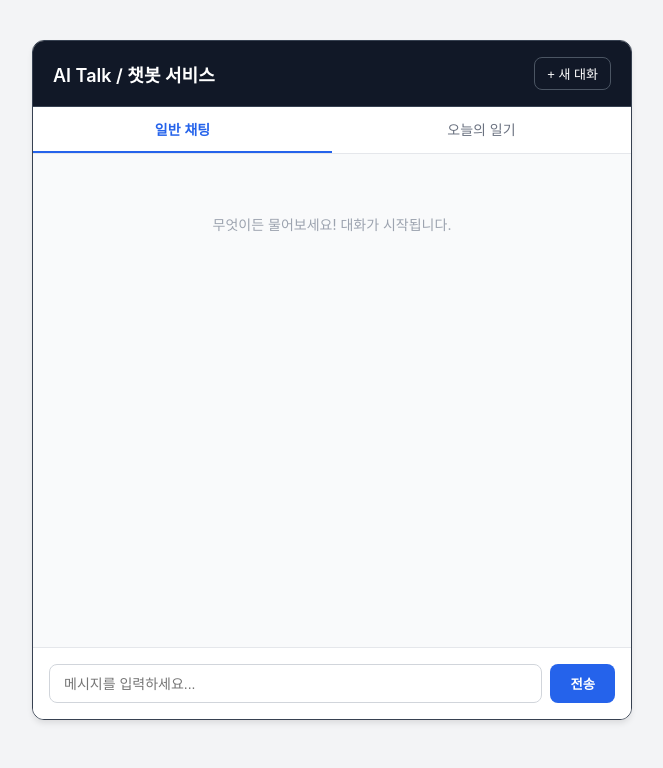
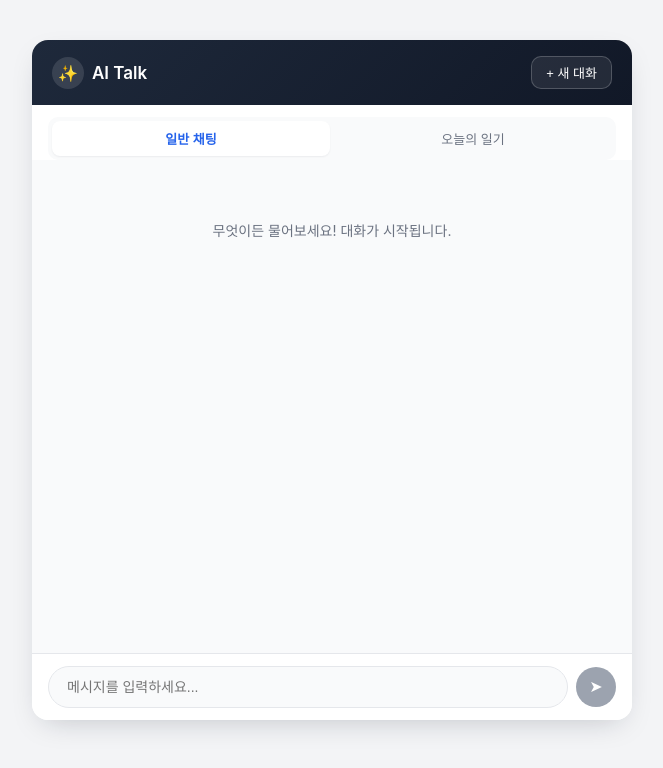
Before and after one commit to lym-bin/ai-chat-app, a React (Vite) app: page / in a window 1280 px wide. Shown: the top 768 px of the page, without its empty margins (308-971 px from the left). Built offline with nearby package versions, Linux system fonts and the light colour scheme; no server answers.

Commit message:
style: 디자인 다듬기 (색상 토큰, 헤더/탭/입력창/말풍선 리디자인)

```diff
--- a/src/App.tsx
+++ b/src/App.tsx
@@ -203,7 +203,11 @@ export default function App() {
       <ChatHeader onNewChat={handleNewChat} />
       <ModeTabs mode={mode} onChange={handleModeChange} />
       {isDiary && <DiaryHistory entries={diaryEntries} />}
-      <MessageList messages={messages} loading={loading} onRetry={handleRetry} />
+      <MessageList
+        messages={messages}
+        loading={loading}
+        onRetry={handleRetry}
+      />
       <ChatInput
         input={input}
         loading={loading}
@@ -224,11 +228,10 @@ const Container = styled.div`
   margin: 40px auto;
   display: flex;
   flex-direction: column;
-  border: 1px solid #374151;
-  border-radius: 12px;
+  border-radius: var(--radius-md);
   overflow: hidden;
-  background: #ffffff;
-  box-shadow: 0 4px 6px -1px rgba(0, 0, 0, 0.1);
+  background: var(--color-surface);
+  box-shadow: var(--shadow-card);
 
   @media (max-width: 640px) {
     max-width: 100%;
--- a/src/GlobalStyle.tsx
+++ b/src/GlobalStyle.tsx
@@ -1,13 +1,30 @@
-// src // GlobalStyle.tsx 전역 스타일 (body 여백 제거, 배경, 폰트)
+// src // GlobalStyle.tsx 전역 스타일 (디자인 토큰, body 여백 제거, 배경, 폰트)
 import { createGlobalStyle } from "styled-components";
 
+// 색상,라운드값,그림자 CSS 변수
 export const GlobalStyle = createGlobalStyle`
+  :root {
+    --color-primary: #2563eb;
+    --color-primary-hover: #1d4ed8;
+    --color-bg: #f3f4f6;
+    --color-surface: #ffffff;
+    --color-surface-alt: #f9fafb;
+    --color-border: #e5e7eb;
+    --color-text: #1f2937;
+    --color-text-muted: #6b7280;
+    --radius-sm: 10px;
+    --radius-md: 16px;
+    --radius-lg: 24px;
+    --shadow-bubble: 0 1px 2px rgba(15, 23, 42, 0.06);
+    --shadow-card: 0 10px 30px -12px rgba(15, 23, 42, 0.25);
+  }
+
   * {
     box-sizing: border-box;
   }
   body {
     margin: 0;
-    background: #f3f4f6;
+    background: var(--color-bg);
     font-family: -apple-system, BlinkMacSystemFont, "Segoe UI", Roboto,
       "Apple SD Gothic Neo", "Malgun Gothic", sans-serif;
   }
--- a/src/components/ChatHeader.tsx
+++ b/src/components/ChatHeader.tsx
@@ -9,7 +9,10 @@ interface Props {
 export default function ChatHeader({ onNewChat }: Props) {
   return (
     <HeaderContainer>
-      <Title>AI Talk / 챗봇 서비스</Title>
+      <TitleGroup>
+        <Logo>✨</Logo>
+        <Title>AI Talk</Title>
+      </TitleGroup>
       <NewChatButton type="button" onClick={onNewChat}>
         + 새 대화
       </NewChatButton>
@@ -18,30 +21,46 @@ export default function ChatHeader({ onNewChat }: Props) {
 }
 
 const HeaderContainer = styled.header`
-  background: #111827;
+  background: linear-gradient(135deg, #1e293b, #111827);
   color: #ffffff;
   padding: 16px 20px;
   display: flex;
   justify-content: space-between;
   align-items: center;
-  border-bottom: 1px solid #374151;
+`;
+
+const TitleGroup = styled.div`
+  display: flex;
+  align-items: center;
+  gap: 8px;
+`;
+
+const Logo = styled.span`
+  width: 32px;
+  height: 32px;
+  border-radius: 50%;
+  background: rgba(255, 255, 255, 0.12);
+  display: flex;
+  align-items: center;
+  justify-content: center;
+  font-size: 16px;
 `;
 
 const Title = styled.h1`
-  font-size: 18px;
+  font-size: 17px;
   font-weight: 600;
   margin: 0;
 `;
-
 const NewChatButton = styled.button`
-  background: transparent;
+  background: rgba(255, 255, 255, 0.08);
   color: #ffffff;
-  border: 1px solid #4b5563;
+  border: 1px solid rgba(255, 255, 255, 0.2);
   font-size: 13px;
-  padding: 6px 12px;
-  border-radius: 8px;
+  padding: 6px 14px;
+  border-radius: var(--radius-sm);
   cursor: pointer;
+  transition: background 0.15s;
   &:hover {
-    background: #1f2937;
+    background: rgba(255, 255, 255, 0.18);
   }
 `;
--- a/src/components/ChatInput.tsx
+++ b/src/components/ChatInput.tsx
@@ -35,11 +35,23 @@ export default function ChatInput({
         disabled={loading}
       />
       {loading ? (
-        <SendButton type="button" onClick={onStop}>
-          중지
-        </SendButton>
+        <IconButton
+          type="button"
+          onClick={onStop}
+          $variant="stop"
+          aria-label="중지"
+        >
+          ■
+        </IconButton>
       ) : (
-        <SendButton type="submit">전송</SendButton>
+        <IconButton
+          type="submit"
+          $variant="send"
+          aria-label="전송"
+          disabled={!input.trim()}
+        >
+          ➤
+        </IconButton>
       )}
     </InputForm>
   );
@@ -47,21 +59,27 @@ export default function ChatInput({
 
 const InputForm = styled.form`
   display: flex;
-  padding: 16px;
-  border-top: 1px solid #e5e7eb;
-  background: #ffffff;
+  align-items: center;
+  gap: 8px;
+  padding: 12px 16px;
+  border-top: 1px solid var(--color-border);
+  background: var(--color-surface);
 `;
 
 const InputField = styled.input`
   flex: 1;
-  padding: 10px 14px;
-  border: 1px solid #d1d5db;
-  background: #ffffff;
-  border-radius: 8px;
+  padding: 12px 18px;
+  border: 1px solid var(--color-border);
+  background: var(--color-surface-alt);
+  border-radius: var(--radius-lg);
   outline: none;
   font-size: 14px;
+  transition:
+    border-color 0.15s,
+    background 0.15s;
   &:focus {
-    border-color: #2563eb;
+    border-color: var(--color-primary);
+    background: var(--color-surface);
   }
   &:disabled {
     background: #f3f4f6;
@@ -69,17 +87,30 @@ const InputField = styled.input`
   }
 `;
 
-const SendButton = styled.button`
-  margin-left: 8px;
-  padding: 10px 20px;
-  background: #2563eb;
+const IconButton = styled.button<{ $variant: "send" | "stop" }>`
+  flex-shrink: 0;
+  width: 40px;
+  height: 40px;
+  border-radius: 50%;
+  border: none;
+  font-size: 16px;
+  line-height: 1;
   color: #ffffff;
-  border: none;
-  border-radius: 8px;
-  font-weight: 600;
+  background: ${({ $variant }) =>
+    $variant === "stop" ? "#dc2626" : "var(--color-primary)"};
   cursor: pointer;
+  display: flex;
+  align-items: center;
+  justify-content: center;
+  transition:
+    background 0.15s,
+    transform 0.1s;
   &:hover {
-    background: #1d4ed8;
+    background: ${({ $variant }) =>
+      $variant === "stop" ? "#b91c1c" : "var(--color-primary-hover)"};
+  }
+  &:active {
+    transform: scale(0.94);
   }
   &:disabled {
     background: #9ca3af;
--- a/src/components/MessageBubble.tsx
+++ b/src/components/MessageBubble.tsx
@@ -26,13 +26,16 @@ export default function MessageBubble({ sender, text, showDots }: Props) {
 const Bubble = styled.div<{ $sender: "user" | "bot" }>`
   max-width: 75%;
   padding: 12px 16px;
-  border-radius: 12px;
+  border-radius: var(--radius-md);
   line-height: 1.5;
   font-size: 14px;
-  align-self: ${({ $sender }) =>
-    $sender === "user" ? "flex-end" : "flex-start"};
-  background: ${({ $sender }) => ($sender === "user" ? "#2563eb" : "#e5e7eb")};
-  color: ${({ $sender }) => ($sender === "user" ? "#ffffff" : "#1f2937")};
+  background: ${({ $sender }) =>
+    $sender === "user" ? "var(--color-primary)" : "var(--color-surface)"};
+  color: ${({ $sender }) =>
+    $sender === "user" ? "#ffffff" : "var(--color-text)"};
+  border: ${({ $sender }) =>
+    $sender === "user" ? "none" : "1px solid var(--color-border)"};
+  box-shadow: var(--shadow-bubble);
   word-break: break-word;
   white-space: pre-wrap;
 
@@ -50,7 +53,7 @@ const TypingDots = styled.div`
   span {
     width: 6px;
     height: 6px;
-    background-color: #6b7280;
+    background-color: var(--color-text-muted);
     border-radius: 50%;
     animation: bounce 1.4s infinite ease-in-out both;
   }
--- a/src/components/MessageList.tsx
+++ b/src/components/MessageList.tsx
@@ -30,11 +30,14 @@ export default function MessageList({ messages, loading, onRetry }: Props) {
         const showRetry = isLast && msg.error === true && !loading;
         return (
           <Fragment key={index}>
-            <MessageBubble
-              sender={msg.sender}
-              text={msg.text}
-              showDots={showDots}
-            />
+            <Row $sender={msg.sender}>
+              {msg.sender === "bot" && <Avatar>🤖</Avatar>}
+              <MessageBubble
+                sender={msg.sender}
+                text={msg.text}
+                showDots={showDots}
+              />
+            </Row>
             {showRetry && (
               <RetryButton type="button" onClick={onRetry}>
                 다시 시도
@@ -55,25 +58,46 @@ const ListContainer = styled.div`
   display: flex;
   flex-direction: column;
   gap: 12px;
-  background: #f9fafb;
+  background: var(--color-surface-alt);
 `;
 
 const EmptyMessage = styled.div`
   text-align: center;
-  color: #9ca3af;
+  color: var(--color-text-muted);
   margin-top: 40px;
+  font-size: 14px;
+`;
+
+const Row = styled.div<{ $sender: "user" | "bot" }>`
+  display: flex;
+  align-items: flex-end;
+  gap: 8px;
+  justify-content: ${({ $sender }) =>
+    $sender === "user" ? "flex-end" : "flex-start"};
+`;
+
+const Avatar = styled.div`
+  flex-shrink: 0;
+  width: 28px;
+  height: 28px;
+  border-radius: 50%;
+  background: var(--color-primary);
+  display: flex;
+  align-items: center;
+  justify-content: center;
   font-size: 14px;
 `;
 
 const RetryButton = styled.button`
   align-self: flex-start;
+  margin-left: 36px;
   margin-top: -4px;
   padding: 6px 12px;
   font-size: 13px;
-  color: #2563eb;
-  background: #ffffff;
-  border: 1px solid #2563eb;
-  border-radius: 8px;
+  color: var(--color-primary);
+  background: var(--color-surface);
+  border: 1px solid var(--color-primary);
+  border-radius: var(--radius-sm);
   cursor: pointer;
   &:hover {
     background: #eff6ff;
--- a/src/components/ModeTabs.tsx
+++ b/src/components/ModeTabs.tsx
@@ -10,7 +10,7 @@ interface Props {
 
 export default function ModeTabs({ mode, onChange }: Props) {
   return (
-    <TabBar>
+    <TabTrack>
       <Tab
         type="button"
         $active={mode === "chat"}
@@ -25,29 +25,30 @@ export default function ModeTabs({ mode, onChange }: Props) {
       >
         오늘의 일기
       </Tab>
-    </TabBar>
+    </TabTrack>
   );
 }
 
-const TabBar = styled.div`
+const TabTrack = styled.div`
   display: flex;
-  background: #ffffff;
-  border-bottom: 1px solid #e5e7eb;
+  gap: 4px;
+  margin: 12px 16px 0;
+  padding: 4px;
+  background: var(--color-surface-alt);
+  border-radius: var(--radius-sm);
 `;
 
 const Tab = styled.button<{ $active: boolean }>`
   flex: 1;
-  padding: 12px 0;
+  padding: 8px 0;
   border: none;
-  background: transparent;
-  font-size: 14px;
-  font-weight: ${({ $active }) => ($active ? 600 : 400)};
-  color: ${({ $active }) => ($active ? "#2563eb" : "#6b7280")};
-  border-bottom: 2px solid
-    ${({ $active }) => ($active ? "#2563eb" : "transparent")};
+  border-radius: 8px;
+  background: ${({ $active }) => ($active ? "#ffffff" : "transparent")};
+  color: ${({ $active }) =>
+    $active ? "var(--color-primary)" : "var(--color-text-muted)"};
+  font-size: 13px;
+  font-weight: ${({ $active }) => ($active ? 600 : 500)};
+  box-shadow: ${({ $active }) => ($active ? "var(--shadow-bubble)" : "none")};
   cursor: pointer;
-  transition: color 0.15s;
-  &:hover {
-    color: #2563eb;
-  }
+  transition: all 0.15s;
 `;
```
